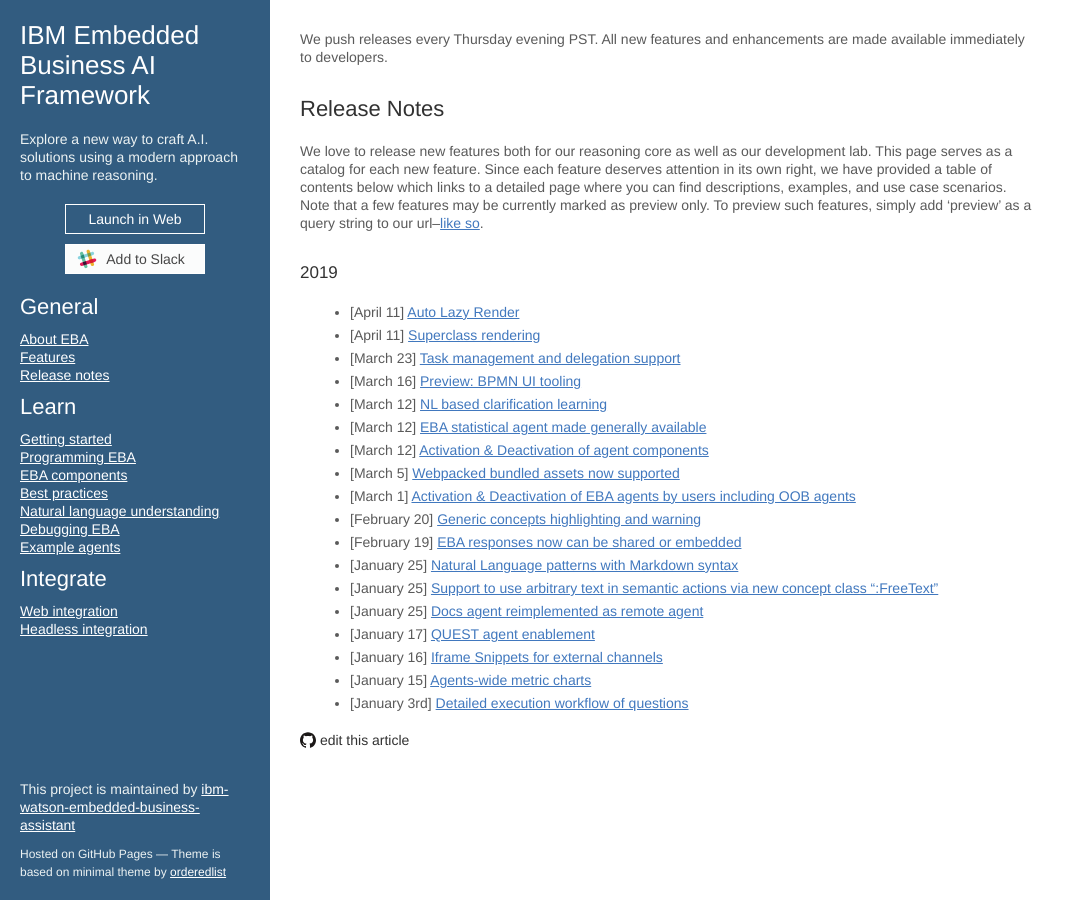
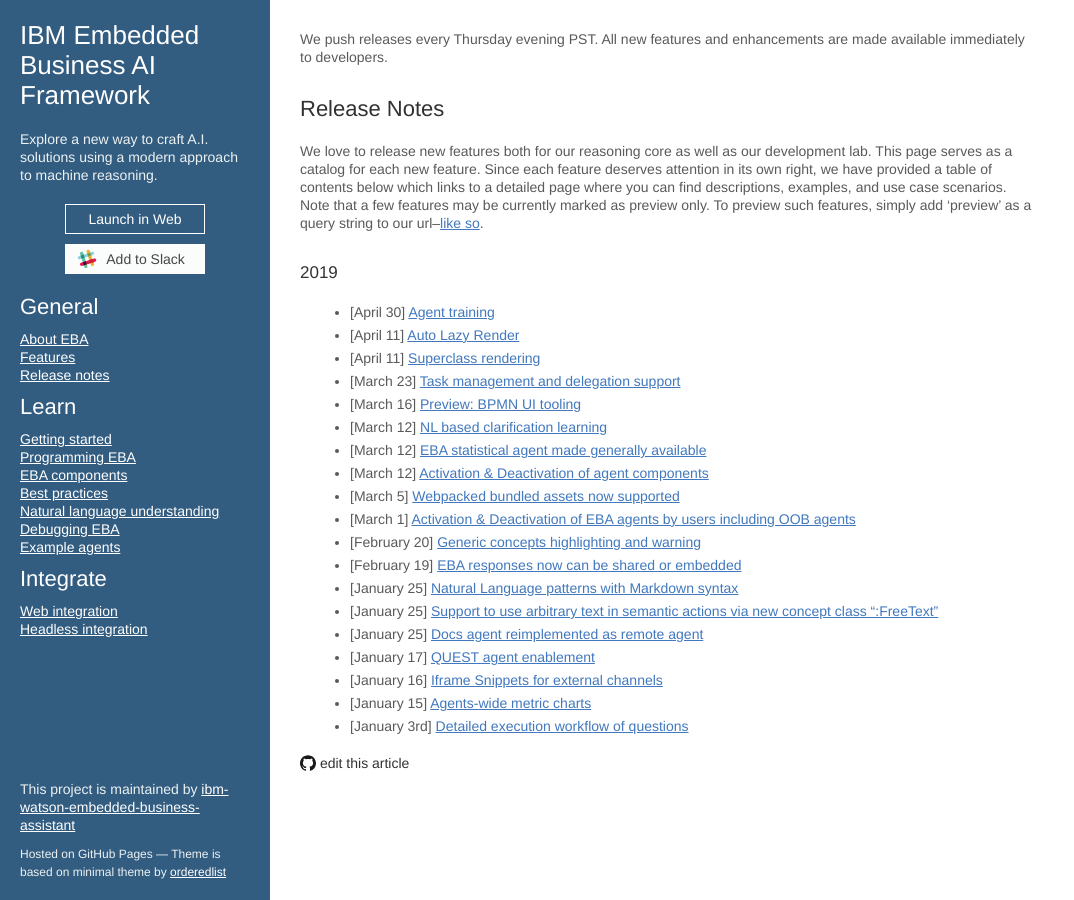
Before and after one commit to ibm-watson-embedded-business-assistant/eba-example-agents, a Jekyll site: the page built from release/ReleaseNotes.md, in a window 1280 px wide. Shown: the whole page, without its empty margins (0-1074 px from the left). Built offline with Jekyll 4.4.1, drawn with Linux system fonts in a browser that asks for light colours; our own code applies the rules of GitHub Pages for plain Markdown files.

Commit message:
Update ReleaseNotes.md

```diff
--- a/release/ReleaseNotes.md
+++ b/release/ReleaseNotes.md
@@ -5,6 +5,7 @@
 We love to release new features both for our reasoning core as well as our development lab. This page serves as a catalog for each new feature. Since each feature deserves attention in its own right, we have provided a table of contents below which links to a detailed page where you can find descriptions, examples, and use case scenarios. Note that a few features may be currently marked as preview only. To preview such features, simply add 'preview' as a query string to our url--[like so](https://eba.ibm.com/assistant?preview).
 
 ### 2019
+* [April 30]    [Agent training](./blogs/AgentLearning.md)
 * [April 11]    [Auto Lazy Render](./blogs/AutoLazyRender.md)
 * [April 11]    [Superclass rendering](./blogs/SuperclassRender.md)
 * [March 23]    [Task management and delegation support](./blogs/TaskManagement.md)
```
